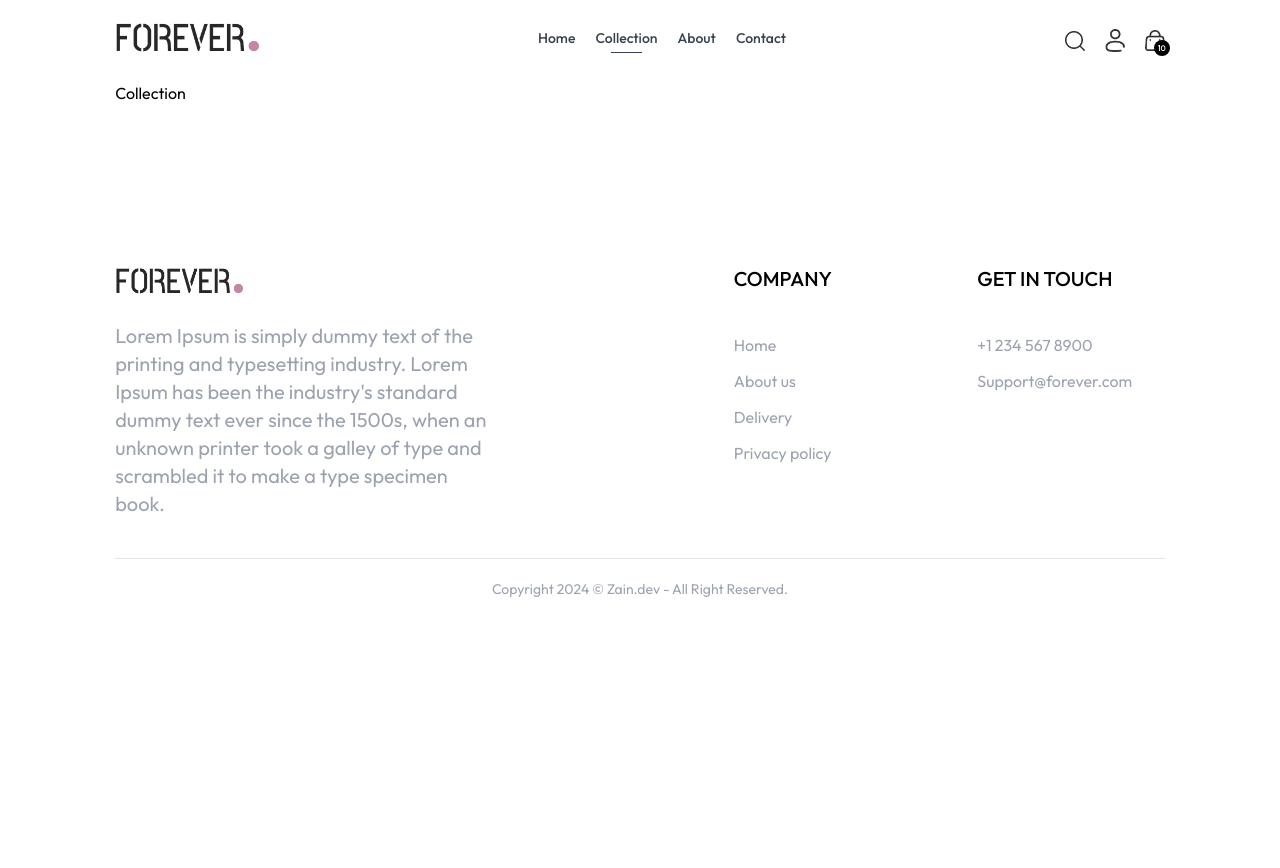
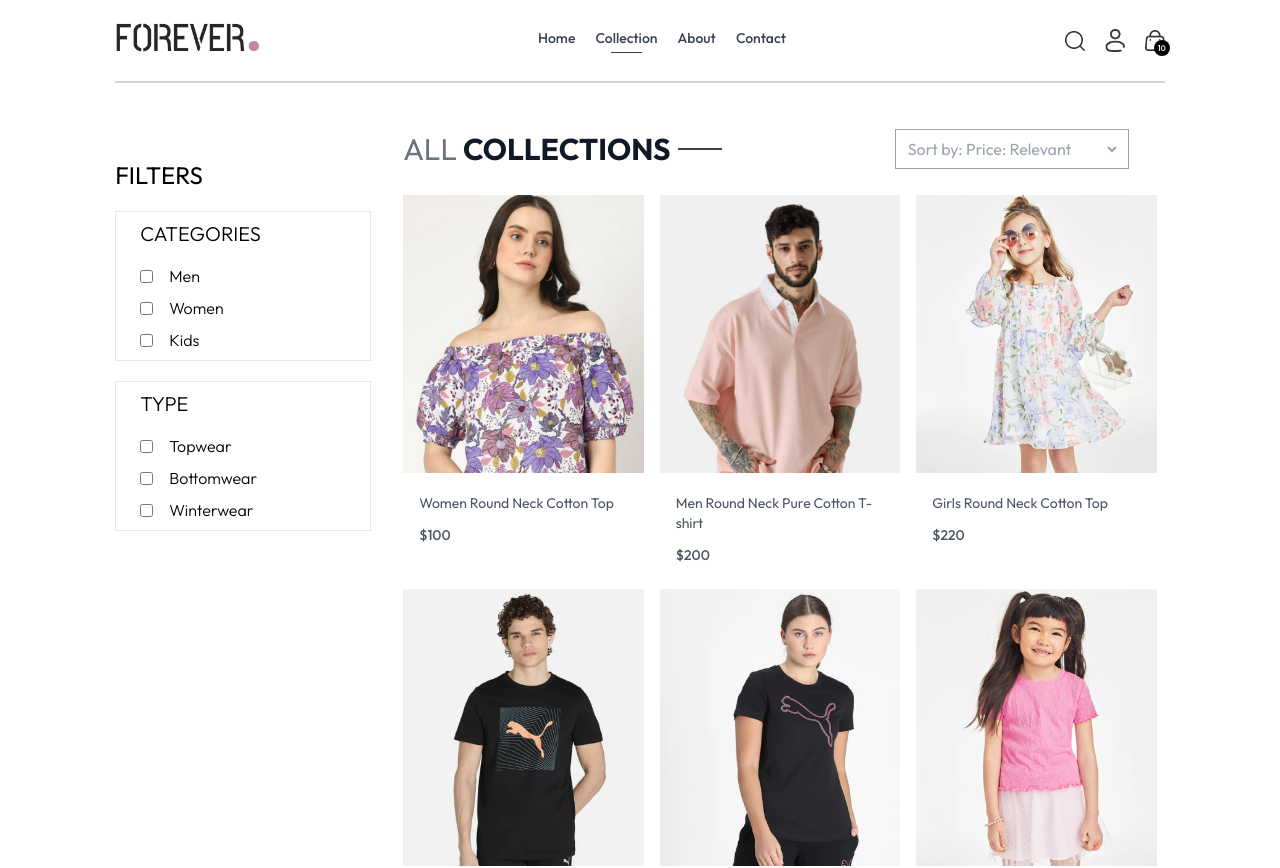
Before and after one commit to zainrajpootfd/ecormmerce-app, a React (Vite) app in the folder frontend/: page /collection in a window 1280 px wide. Shown: the top 868 px of the page. Before the commit the page ends 800 px from the top, so only its background shows below. Built offline with nearby package versions, Linux system fonts and the light colour scheme.

Commit message:
add collection page

```diff
--- a/frontend/package.json
+++ b/frontend/package.json
@@ -12,6 +12,7 @@
   "dependencies": {
     "react": "^18.3.1",
     "react-dom": "^18.3.1",
+    "react-icons": "^5.4.0",
     "react-router-dom": "^7.1.2",
     "react-toastify": "^11.0.3"
   },
--- a/frontend/src/pages/Collection.jsx
+++ b/frontend/src/pages/Collection.jsx
@@ -1,4 +1,154 @@
+import { useContext, useState, useEffect } from "react";
+import ProductItem from "../components/ProductItem";
+import { ShopContext } from "../context/ShopContext";
+import { HiChevronDown, HiChevronUp } from "react-icons/hi"; // Icons for toggle
+
 const Collection = () => {
-  return <div>Collection</div>;
+  const { products } = useContext(ShopContext);
+
+  const [categories, setCategories] = useState([]);
+  const [subCategories, setSubCategories] = useState([]);
+  const [filteredProducts, setFilteredProducts] = useState([]);
+  const [sortOption, setSortOption] = useState("relevant");
+  const [showFilters, setShowFilters] = useState(false); // Toggle state for filters
+
+  // Update filtered products whenever filters or sort options change
+  useEffect(() => {
+    let updatedProducts = [...products];
+
+    // Filter by categories
+    if (categories.length > 0) {
+      updatedProducts = updatedProducts.filter((product) =>
+        categories.includes(product.category)
+      );
+    }
+
+    // Filter by subcategories
+    if (subCategories.length > 0) {
+      updatedProducts = updatedProducts.filter((product) =>
+        subCategories.includes(product.subCategory)
+      );
+    }
+
+    // Sort products
+    if (sortOption === "lowToHigh") {
+      updatedProducts.sort((a, b) => a.price - b.price);
+    } else if (sortOption === "highToLow") {
+      updatedProducts.sort((a, b) => b.price - a.price);
+    }
+
+    setFilteredProducts(updatedProducts);
+  }, [categories, subCategories, sortOption, products]);
+
+  const handleCategoryChange = (category) => {
+    setCategories(
+      (prev) =>
+        prev.includes(category)
+          ? prev.filter((item) => item !== category) // Remove if already selected
+          : [...prev, category] // Add if not selected
+    );
+  };
+
+  const handleSubCategoryChange = (subCategory) => {
+    setSubCategories((prev) =>
+      prev.includes(subCategory)
+        ? prev.filter((item) => item !== subCategory)
+        : [...prev, subCategory]
+    );
+  };
+
+  return (
+    <div className="flex flex-col lg:flex-row justify-between gap-6 w-full border-t-2 border-gray-300">
+      {/* Filters */}
+      <div className="mt-5 lg:mt-14">
+        {/* Filter toggle button for small/medium screens */}
+        <div
+          className="flex items-center justify-between lg:hidden cursor-pointer p-2 "
+          onClick={() => setShowFilters(!showFilters)}
+        >
+          <p className="text-xl font-medium">FILTERS</p>
+          {showFilters ? (
+            <HiChevronUp size={24} />
+          ) : (
+            <HiChevronDown size={24} />
+          )}
+        </div>
+        {/* Filter options */}
+        <div
+          className={`${
+            showFilters ? "block" : "hidden"
+          } lg:block transition-all duration-300`}
+        >
+          <div className="pt-5">
+            <p className="text-2xl hidden lg:block">FILTERS</p>
+            <div className="border w-64 px-6 my-5">
+              <p className="text-xl font-light py-2">CATEGORIES</p>
+              {["Men", "Women", "Kids"].map((category) => (
+                <div key={category} className="flex items-center gap-4 my-2">
+                  <input
+                    type="checkbox"
+                    onChange={() => handleCategoryChange(category)}
+                    checked={categories.includes(category)}
+                  />
+                  <p className="font-light">{category}</p>
+                </div>
+              ))}
+            </div>
+          </div>
+          <div>
+            <div className="border w-64 px-6 my-5">
+              <p className="text-xl font-light py-2">TYPE</p>
+              {["Topwear", "Bottomwear", "Winterwear"].map((subCategory) => (
+                <div key={subCategory} className="flex items-center gap-4 my-2">
+                  <input
+                    type="checkbox"
+                    onChange={() => handleSubCategoryChange(subCategory)}
+                    checked={subCategories.includes(subCategory)}
+                  />
+                  <p className="font-light">{subCategory}</p>
+                </div>
+              ))}
+            </div>
+          </div>
+        </div>
+      </div>
+
+      {/* Right side of collections */}
+      <div className="w-full px-2">
+        <div className="flex flex-col md:flex-row items-center justify-between mt-10">
+          <div className="inline-flex items-center gap-2">
+            <p className="text-xl sm:text-3xl text-gray-500 py-2">
+              ALL <span className="text-gray-900 font-bold">COLLECTIONS</span>
+            </p>
+            <p className="w-8 sm:w-11 h-[2px] bg-[#414141]"></p>
+          </div>
+          <div className="border border-gray-400 pr-2 sm:mr-7">
+            <select
+              className="px-2 py-2 bg-white text-gray-400 outline-none"
+              value={sortOption}
+              onChange={(e) => setSortOption(e.target.value)}
+            >
+              <option value="relevant">Sort by: Price: Relevant</option>
+              <option value="lowToHigh">Sort by: Price: Low To High</option>
+              <option value="highToLow">Sort by: Price: High To Low</option>
+            </select>
+          </div>
+        </div>
+        {/* Product grid */}
+        <div className="grid grid-cols-1 sm:grid-cols-2 md:grid-cols-3 gap-4 mt-5">
+          {filteredProducts.map((item) => (
+            <ProductItem
+              key={item.id}
+              id={item._id}
+              image={item.image}
+              name={item.name}
+              price={item.price}
+            />
+          ))}
+        </div>
+      </div>
+    </div>
+  );
 };
+
 export default Collection;
```
Also changed, not shown: 1 other file (tests, documents, lock files or other folders).
